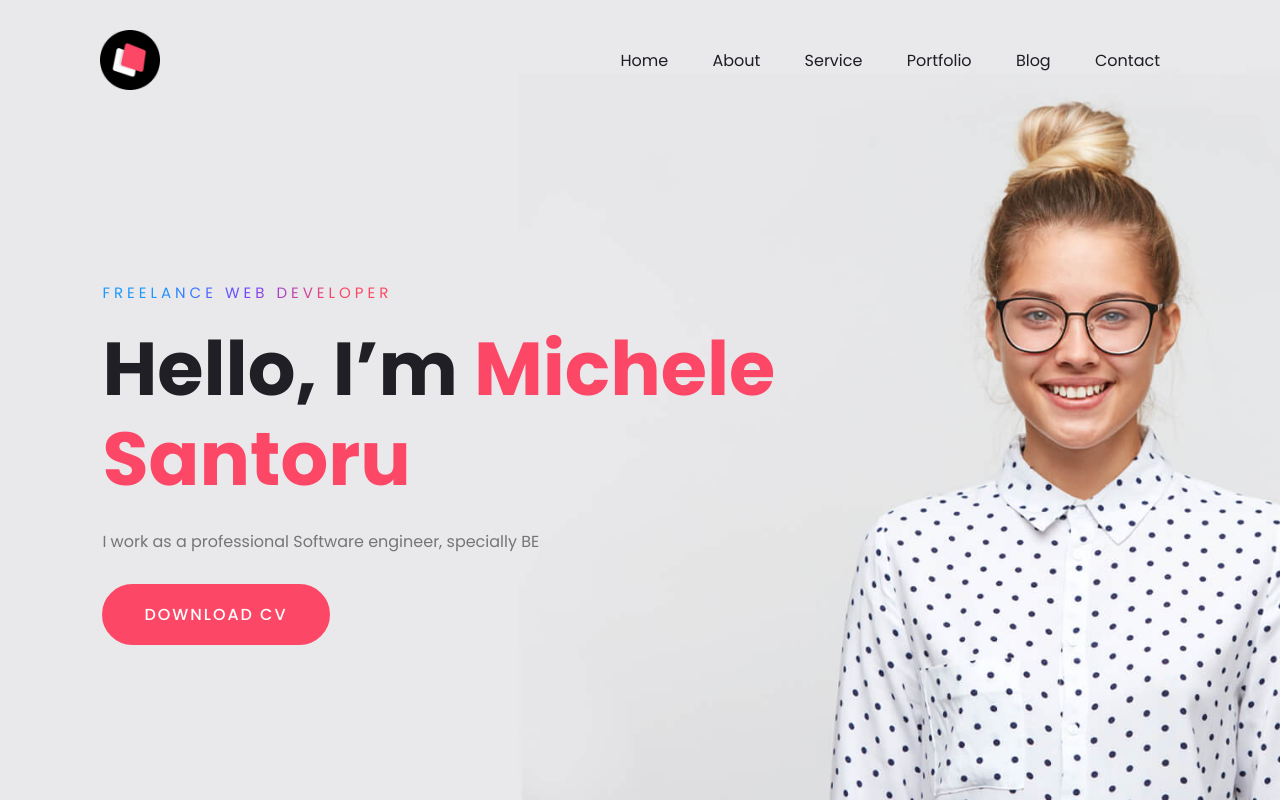
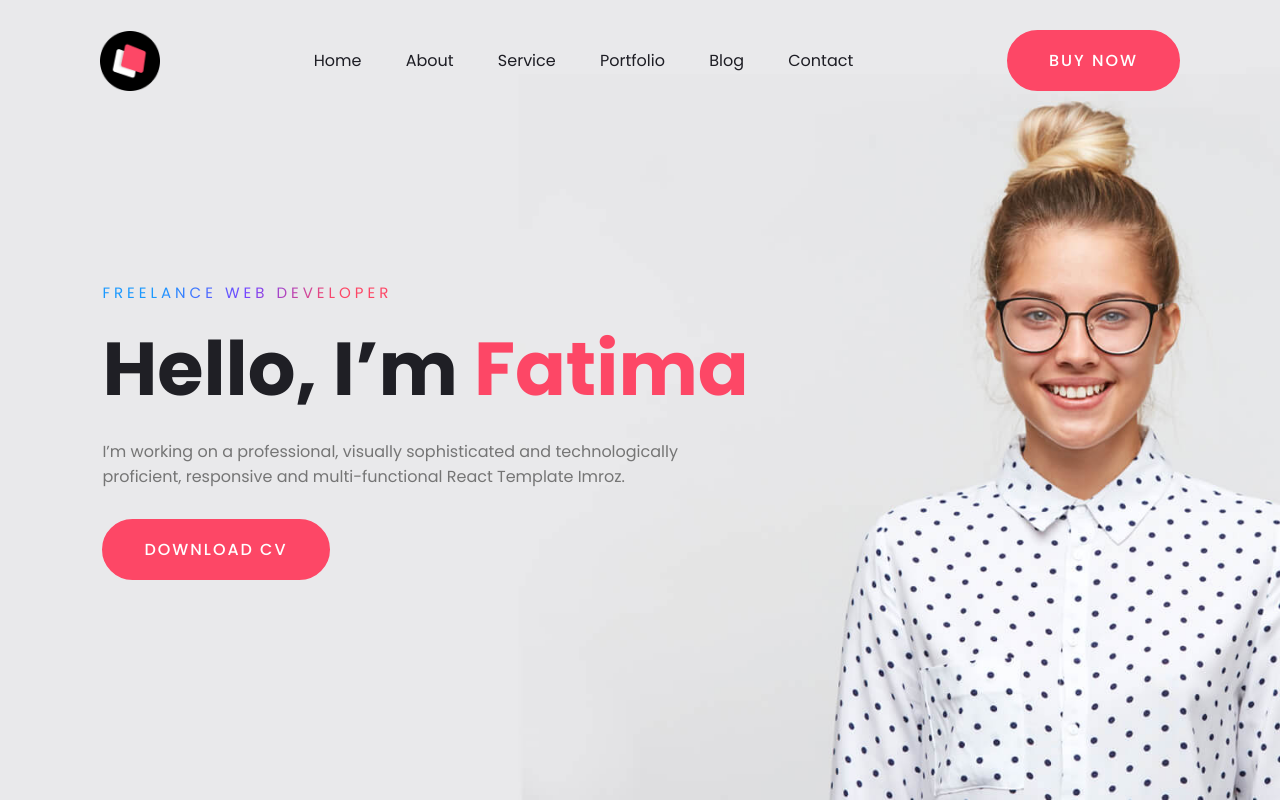
Before and after one commit to msant93/personal_website, a plain HTML site: page index.html in a window 1280 px wide. Drawn offline with Linux system fonts and the light colour scheme; files that its build step writes are made by us from their sources; files whose address does not match are found by name.

Commit message:
Update index.html

```diff
--- a/index.html
+++ b/index.html
@@ -4,7 +4,7 @@
     <meta charset="UTF-8">
     <title>Personal Portfolio Website</title>
     <!----CSS link----->
-    <link rel="stylesheet" href="css/style.css">
+    <link rel="stylesheet" href="style.css">
 </head>
 <body>
 
@@ -19,13 +19,13 @@
                 <li><a href="#">Blog</a></li>
                 <li><a href="#">Contact</a></li>
             </ul>
-
+            <a href="#" class="btn">Buy Now</a>
         </nav>
 
         <div class="content">
             <span class="title">Freelance Web Developer</span>
-            <h1>Hello, I’m <span>Michele Santoru</span></h1>
-            <p>I work as a professional Software engineer, specially BE</p>
+            <h1>Hello, I’m <span>Fatima</span></h1>
+            <p>I’m working on a professional, visually sophisticated and technologically proficient, responsive and multi-functional React Template Imroz.</p>
             <a href="#" class="btn">Download CV</a>
         </div>
     </div>
```
